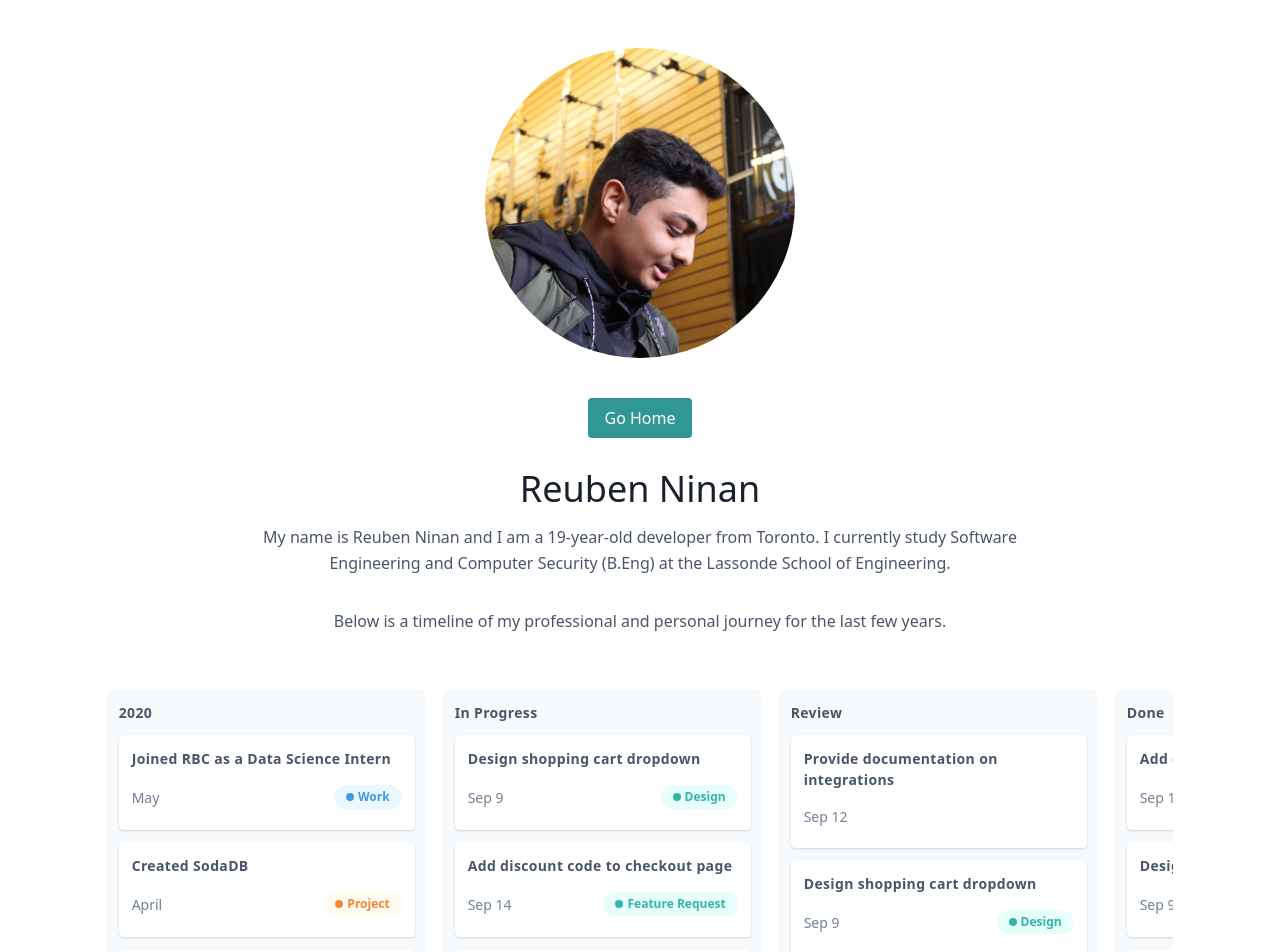
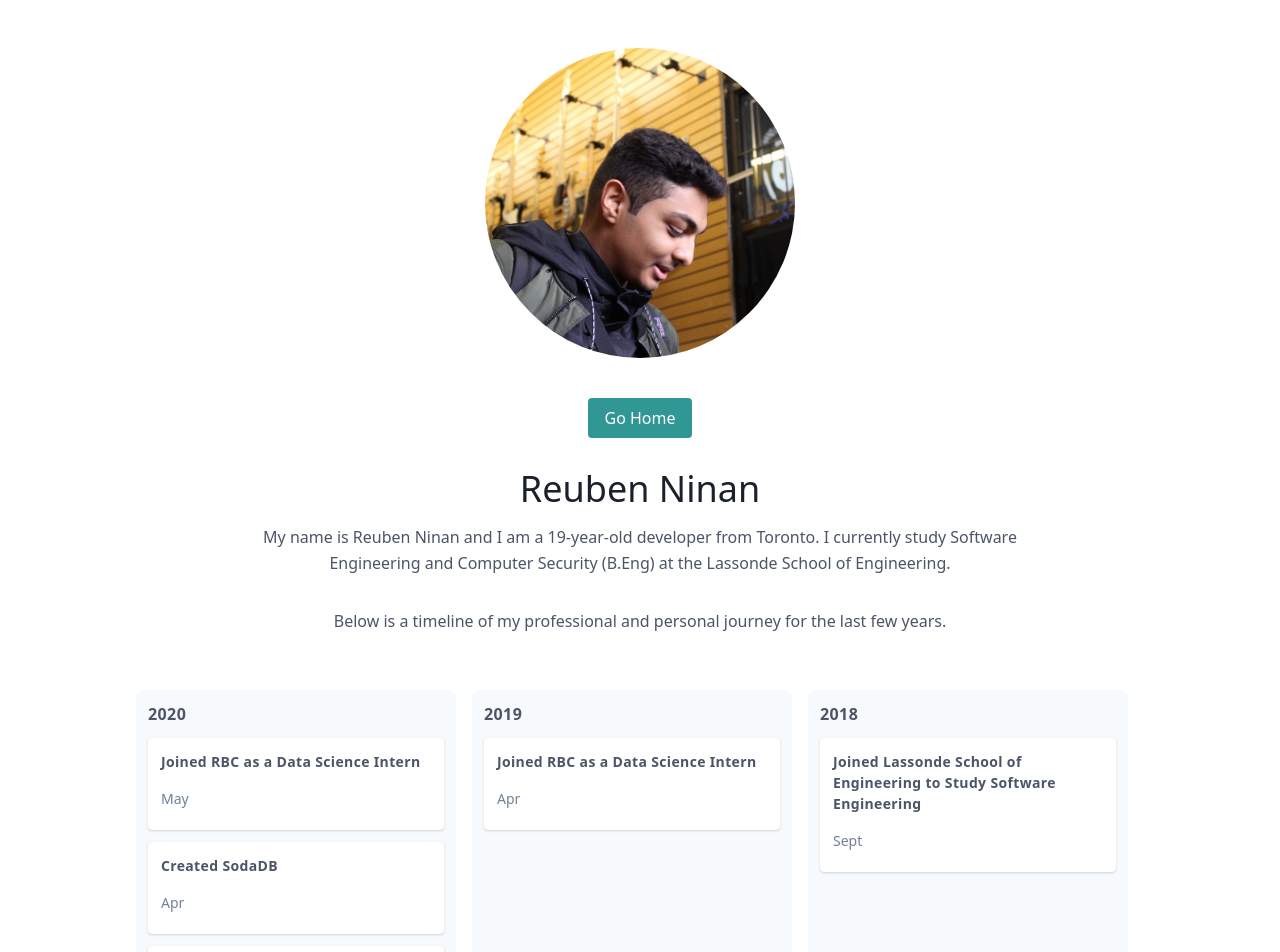
Before and after one commit to ReubenMathew/ReubenNinanV7, a Nuxt app: page /about in a window 1280 px wide. Shown: the top 952 px of the page. Built offline with nearby package versions, Linux system fonts and the light colour scheme.

Commit message:
about timeline started, descrip not complete, badge colors not working

```diff
--- a/components/Timeline.vue
+++ b/components/Timeline.vue
@@ -8,7 +8,7 @@
           :key="column.title"
           class="bg-gray-100 rounded-lg px-3 py-3 column-width rounded mr-4"
         >
-          <p class="text-gray-700 font-semibold font-sans tracking-wide text-sm">{{column.title}}</p>
+          <p class="text-gray-700 font-semibold font-sans tracking-wide text-base">{{column.title}}</p>
           <!-- Draggable component comes from vuedraggable. It provides drag & drop functionality -->
         <task-card
               v-for="(task) in column.tasks"
@@ -39,139 +39,39 @@ export default {
               id: 1,
               title: "Joined RBC as a Data Science Intern",
               date: "May",
-              type: "Work",
-              color: "blue"
             },
             {
               id: 2,
               title: "Created SodaDB",
-              date: "April",
-              type: "Project",
-              color: "orange"
+              date: "Apr",
             },
             {
               id: 3,
-              title: "Design shopping cart dropdown",
-              date: "Sep 9",
-              type: "Design"
+              title: "Worked on VennFX",
+              date: "Jan-Apr",
             },
-            {
-              id: 4,
-              title: "Add discount code to checkout page",
-              date: "Sep 14",
-              type: "Feature Request"
-            },
-            {
-              id: 5,
-              title: "Test checkout flow",
-              date: "Sep 15",
-              type: "QA"
-            }
           ]
         },
         {
-          title: "In Progress",
+          title: "2019",
           tasks: [
             {
-              id: 6,
-              title: "Design shopping cart dropdown",
-              date: "Sep 9",
-              type: "Design"
+              id: 4,
+              title: "Joined RBC as a Data Science Intern",
+              date: "Apr",
             },
-            {
-              id: 7,
-              title: "Add discount code to checkout page",
-              date: "Sep 14",
-              type: "Feature Request"
-            },
-            {
-              id: 8,
-              title: "Provide documentation on integrations",
-              date: "Sep 12",
-              type: "Backend"
-            }
           ]
         },
         {
-          title: "Review",
+          title: "2018",
           tasks: [
             {
-              id: 9,
-              title: "Provide documentation on integrations",
-              date: "Sep 12"
+              id: 5,
+              title: "Joined Lassonde School of Engineering to Study Software Engineering",
+              date: "Sept",
             },
-            {
-              id: 10,
-              title: "Design shopping cart dropdown",
-              date: "Sep 9",
-              type: "Design"
-            },
-            {
-              id: 11,
-              title: "Add discount code to checkout page",
-              date: "Sep 14",
-              type: "Feature Request"
-            },
-            {
-              id: 12,
-              title: "Design shopping cart dropdown",
-              date: "Sep 9",
-              type: "Design"
-            },
-            {
-              id: 13,
-              title: "Add discount code to checkout page",
-              date: "Sep 14",
-              type: "Feature Request"
-            }
           ]
         },
-        {
-          title: "Done",
-          tasks: [
-            {
-              id: 14,
-              title: "Add discount code to checkout page",
-              date: "Sep 14",
-              type: "Feature Request"
-            },
-            {
-              id: 15,
-              title: "Design shopping cart dropdown",
-              date: "Sep 9",
-              type: "Design"
-            },
-            {
-              id: 16,
-              title: "Add discount code to checkout page",
-              date: "Sep 14",
-              type: "Feature Request"
-            }
-          ]
-        },
-        {
-          title: "Done",
-          tasks: [
-            {
-              id: 14,
-              title: "Add discount code to checkout page",
-              date: "Sep 14",
-              type: "Feature Request"
-            },
-            {
-              id: 15,
-              title: "Design shopping cart dropdown",
-              date: "Sep 9",
-              type: "Design"
-            },
-            {
-              id: 16,
-              title: "Add discount code to checkout page",
-              date: "Sep 14",
-              type: "Feature Request"
-            }
-          ]
-        }
       ]
     };
   }
--- a/components/timeline/Badge.vue
+++ b/components/timeline/Badge.vue
@@ -1,11 +1,11 @@
 <template>
   <div
     class="px-3 h-6 rounded-full text-xs font-semibold flex items-center"
-    :class="`bg-${color}-100 text-${color}-500`"
+    :class="`bg-${color}-100 text-${color}-700`"
   >
-    <span class="w-2 h-2 rounded-full mr-1" :class="`bg-${color}-500`"></span>
+    <span class="w-2 h-2 rounded-full mr-1 " :class="circle"></span>
     <span>
-      {{text}}
+      <slot></slot>
     </span>
   </div>
 </template>
@@ -14,11 +14,12 @@ export default {
   props: {
     color: {
       type: String,
-      default: "teal"
-    },
-    text : {
-      type: String,
-      default: ""
+      default: "blue"
+    }
+  },
+  computed: {
+    circle() {
+      return 'bg-'+this.color+'-400';
     }
   }
 };
--- a/components/timeline/TaskCard.vue
+++ b/components/timeline/TaskCard.vue
@@ -5,7 +5,7 @@
     </div>
     <div class="flex mt-4 justify-between items-center">
       <span class="text-sm text-gray-600">{{task.date}}</span>
-      <badge v-if="task.type" :text="task.type" :color="task.color"></badge>
+      <badge v-if="task.type" :color="badgeColor">{{task.type}}</badge>
     </div>
   </div>
 </template>
@@ -20,6 +20,18 @@ export default {
       type: Object,
       default: () => ({})
     }
+  },
+  computed: {
+    badgeColor() {
+      const mappings = {
+        Design: "purple",
+        "Feature Request": "teal",
+        Backend: "blue",
+        QA: "green",
+        default: "teal"
+      };
+      return mappings[this.task.type] || mappings.default;
+    }
   }
 };
 </script>
```
